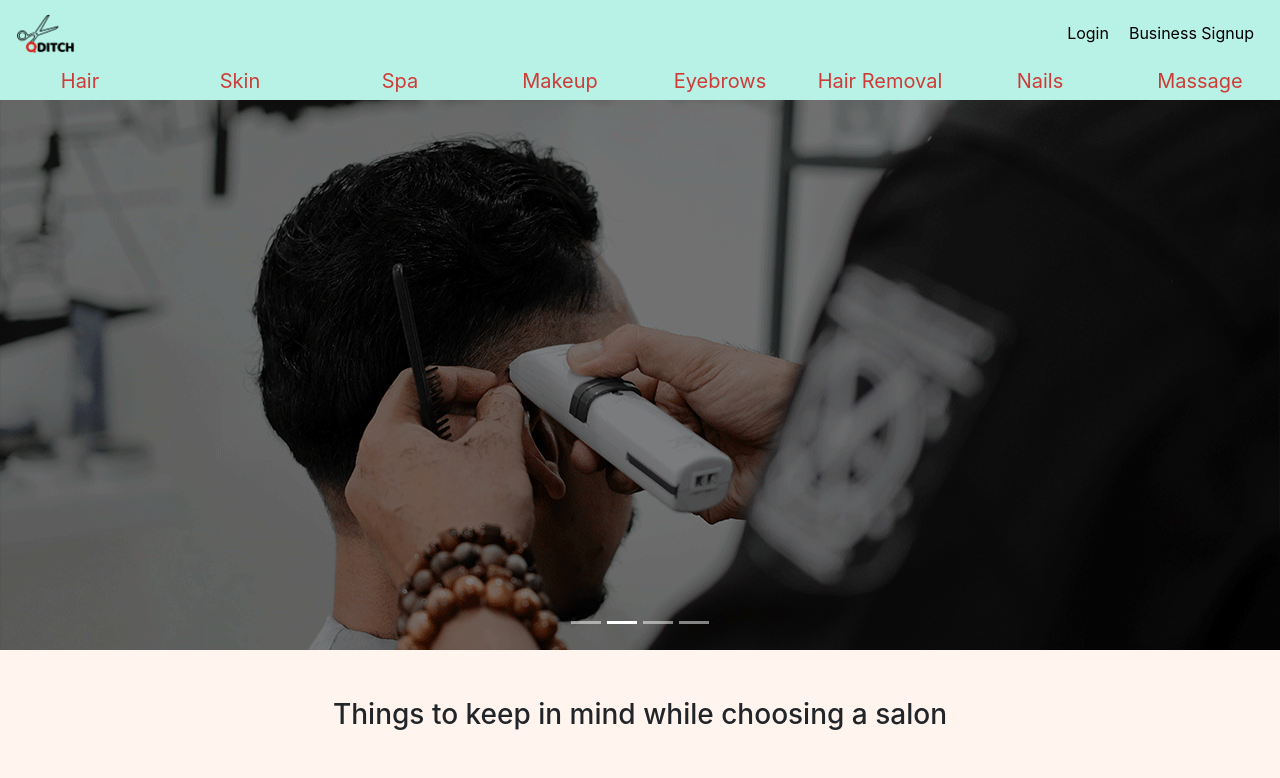
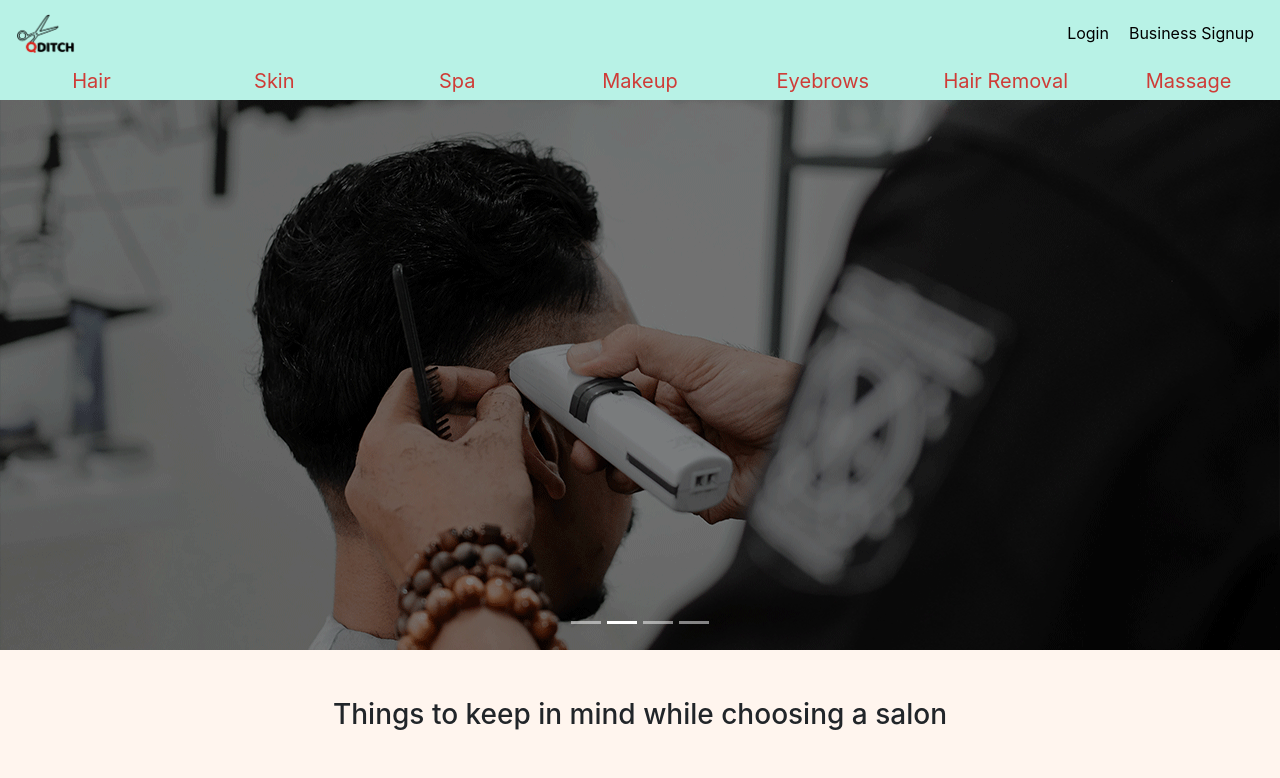
Before and after one commit to alfazkhan/qditch-frontend, a React (Create React App) app: page / in a window 1280 px wide. Shown: the top 778 px of the page. Built offline with nearby package versions, Linux system fonts and the light colour scheme; no server answers.

Commit message:
Nails category removed

```diff
--- a/src/Components/Categories/Categories.js
+++ b/src/Components/Categories/Categories.js
@@ -54,9 +54,9 @@ const Categories = (props) => {
                 <div className="col mb-1" onClick={clickHandler} >
                     <Link  className="navbar-link text-bold" id="Hair Removal" style={styles.Avatar}>Hair Removal</Link>
                 </div>
-                <div className="col mb-1" onClick={clickHandler} >
+                {/* <div className="col mb-1" onClick={clickHandler} >
                     <Link  className="navbar-link text-bold" id="Nails" style={styles.Avatar}>Nails</Link>
-                </div>
+                </div> */}
                 <div className="col mb-1" onClick={clickHandler} >
                     <Link  className="navbar-link text-bold" id="Massage" style={styles.Avatar}>Massage</Link>
                 </div>
--- a/src/Components/SlideShow/Slideshow.js
+++ b/src/Components/SlideShow/Slideshow.js
@@ -106,8 +106,8 @@ const Slideshow = (props) => {
                     </div>
                     < div className="row mx-auto my-3">
                         <div className="col-1" />
-                        <button onClick={clickHandler} className="col-4 btn btn-primary" style={styles.chip} id="Nails">Nails</button>
-                        <div className="col-2" />
+                        {/* <button onClick={clickHandler} className="col-4 btn btn-primary" style={styles.chip} id="Nails">Nails</button> */}
+                        {/* <div className="col-2" /> */}
                         <button onClick={clickHandler} className="col-4 btn btn-primary" style={styles.chip} id="Massage" >Massage</button>
                         <div className="col-1" />
                     </div>
--- a/src/Container/Dashboard/EditProfile/EditProfile.js
+++ b/src/Container/Dashboard/EditProfile/EditProfile.js
@@ -218,7 +218,7 @@ class EditProfile extends Component {
                                             <MenuItem value={'4'}>Makeup</MenuItem>
                                             <MenuItem value={'5'}>Eyebrows</MenuItem>
                                             <MenuItem value={'6'}>Hair Removal</MenuItem>
-                                            <MenuItem value={'7'}>Nails</MenuItem>
+                                            {/* <MenuItem value={'7'}>Nails</MenuItem> */}
                                             <MenuItem value={'8'}>Massage</MenuItem>
 
                                         </Select>
```
